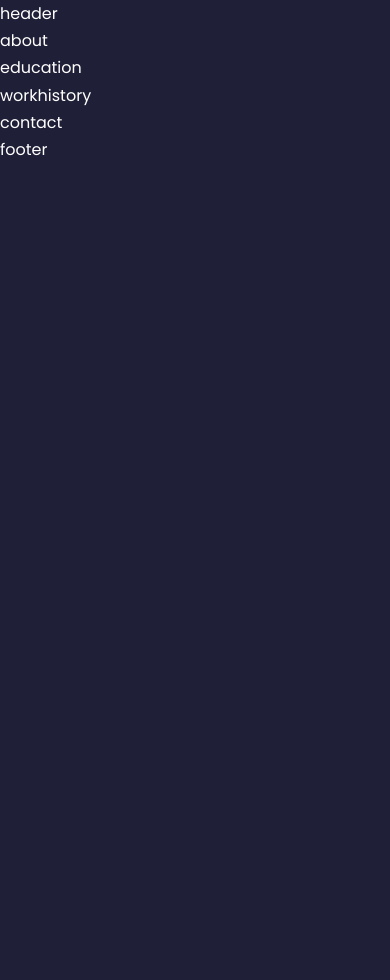
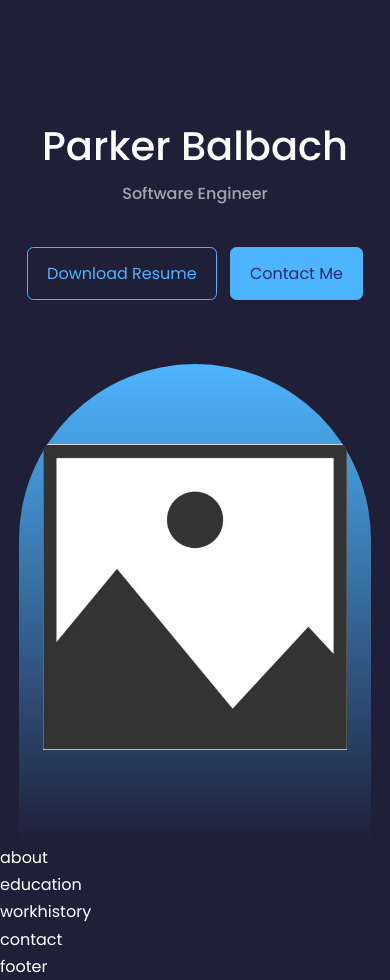
Before and after one commit to ParkerBalbach/online_resume, a React (Create React App) app: page / in a window 390 px wide. Before the commit the page ends 844 px from the top, so only its background shows below. Built offline with nearby package versions, Linux system fonts and the light colour scheme.

Commit message:
13 make a prototype of the header component (#19)
* Made a component for cv dl & contact with header

* Added download functionality to resume button

* Fixed the header__container class not being used

* added button css and basic mypic css

* added mobile display functionality

```diff
--- /dev/null
+++ b/src/components/header/CV.jsx
@@ -0,0 +1,14 @@
+import React from 'react'
+import RES from '../../images/Parker Balbach Resume.pdf'
+
+const CV = () => {
+  return (
+    <div className='cv'>
+        <a href={RES} download className='btn'>Download Resume</a>
+        <a href="#contact" className='btn btn-primary'>Contact Me</a>
+
+    </div>
+  )
+}
+
+export default CV
--- a/src/components/header/header.css
+++ b/src/components/header/header.css
@@ -0,0 +1,47 @@
+header {
+    height: 100vh;
+    padding-top: 7rem;
+    overflow: hidden;
+}
+
+.header__container {
+    text-align: center;
+    height: 100%;
+    position: relative;
+}
+
+/* CV Buttons */
+.cv {
+    margin-top: 2.5rem;
+    display: flex;
+    gap: 0.8rem;
+    justify-content: center;
+}
+
+/* Resume Picture */
+.mypic {
+    background: linear-gradient(var(--color-primary), transparent);
+    width: 22rem;
+    height: 30rem;
+    position: absolute;
+    left: 50%;
+    transform: translateX(-50%);
+    margin-top: 4rem;
+    border-radius: 12rem 12rem 0 0;
+    overflow: hidden;
+    padding: 5rem 1.5rem 1.5rem 1.5rem;
+}
+
+/* Tablet Media Queries */
+@media screen and (max-width: 1024px) {
+    header {
+        height: 68vh;
+    }
+}
+
+/* Phone Media Queries */
+@media screen and (max-width: 600px) {
+    header {
+        height: 100vh;
+    }
+}
--- a/src/components/header/header.jsx
+++ b/src/components/header/header.jsx
@@ -1,9 +1,21 @@
 import React from 'react'
 import './header.css'
+import RES from './CV'
+import PLACE from '../../images/placeholder_image.png'
 
 const header = () => {
   return (
-    <div>header</div>
+    <header>
+      <div className="container header__container">
+        <h1>Parker Balbach</h1>
+        <h4 className="text-light">Software Engineer</h4>
+        <RES />
+        <div className='mypic'>
+          {/* Change this to my picture in the future */}
+          <img src={PLACE} alt='place' />
+        </div>
+      </div>
+    </header>
   )
 }
 
```
Also changed, not shown: 1 other file (tests, documents, lock files or other folders).
